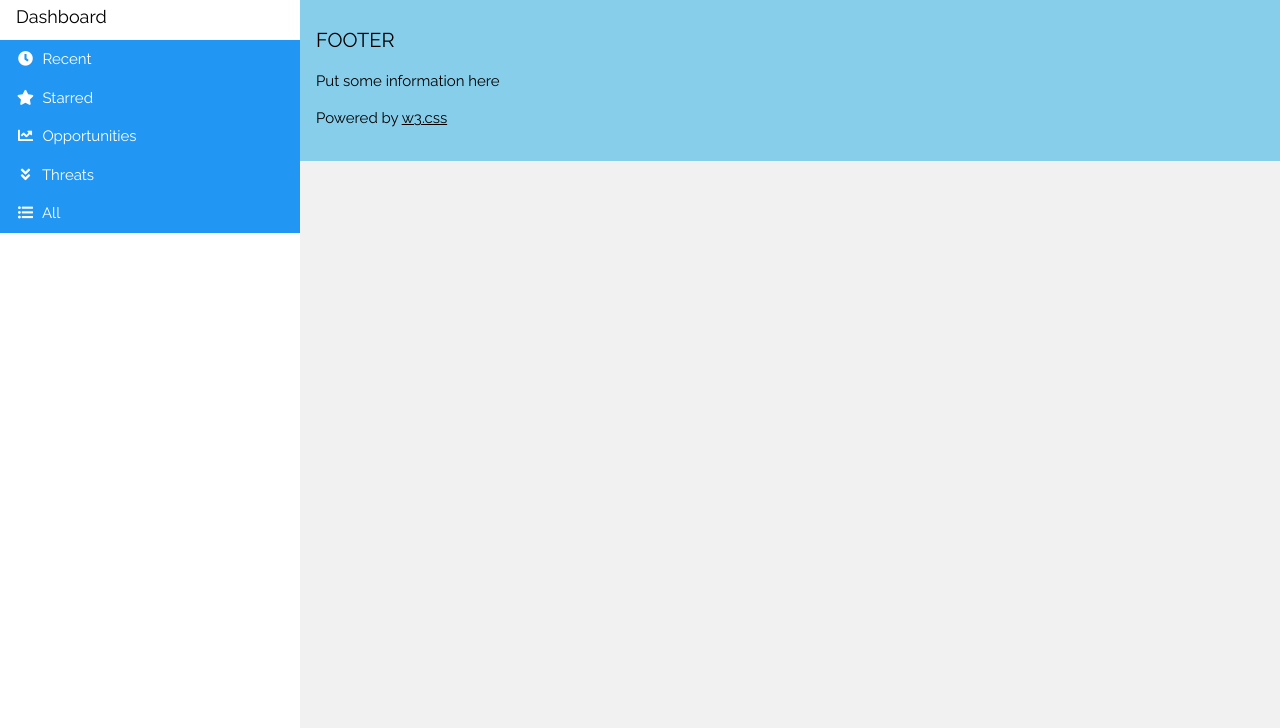
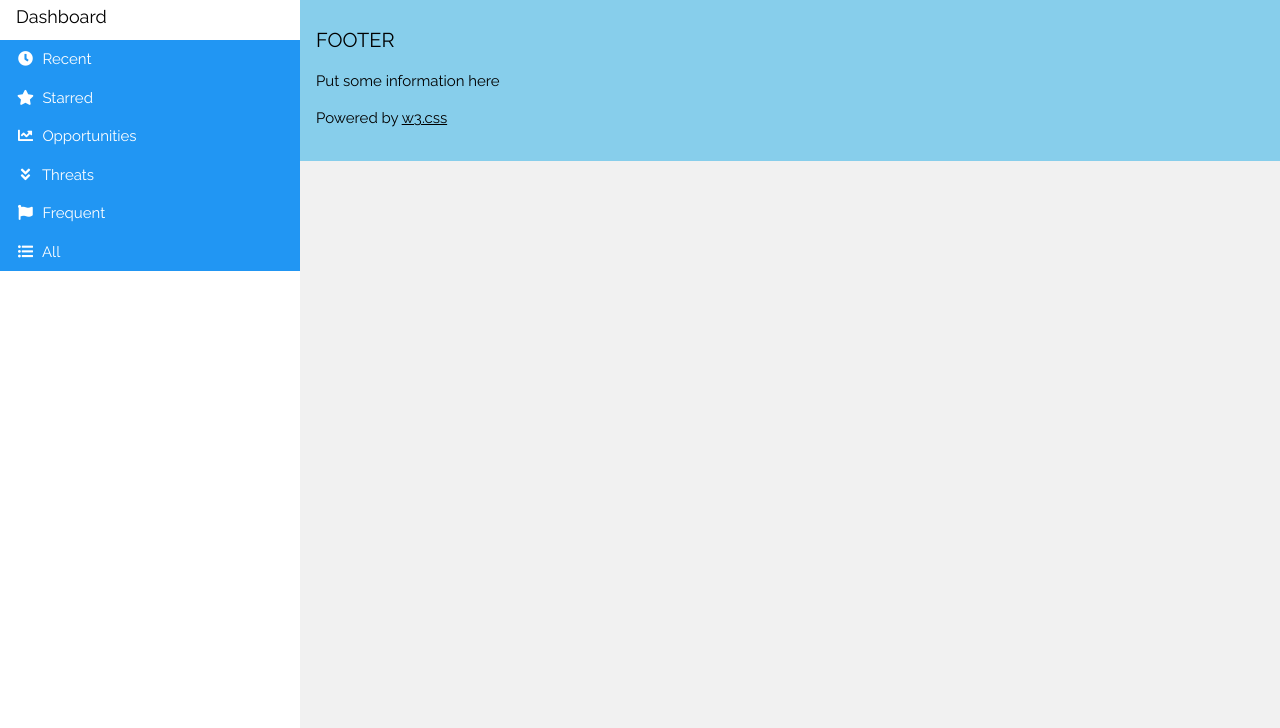
Before and after one commit to squarish-paper/segmented, a Django app: template main/templates/dashboard.html in a window 1280 px wide. Shown: the part 175-903 px from the top of the page. Run offline with Django 3.2, Linux system fonts and the light colour scheme; the template is opened without the code that fills it, so the values that code supplies are empty; some libraries are stand-ins or nearby versions.

Commit message:
Added 'frequent' TODO

```diff
--- a/main/templates/dashboard.html
+++ b/main/templates/dashboard.html
@@ -42,6 +42,7 @@ html,body,h1,h2,h3,h4,h5 {font-family: "Raleway", sans-serif}
       <a href="#" class="w3-bar-item w3-button w3-padding w3-blue"><i class="fa fa-star fa-fw"></i>  Starred</a>
       <a href="#" class="w3-bar-item w3-button w3-padding w3-blue"><i class="fa fa-chart-line fa-fw"></i>  Opportunities</a>
       <a href="#" class="w3-bar-item w3-button w3-padding w3-blue"><i class="fa fa-angle-double-down fa-fw"></i>  Threats</a>
+      <a href="#" class="w3-bar-item w3-button w3-padding w3-blue"><i class="fa fa-flag fa-fw"></i>  Frequent</a>
       <a href="#" class="w3-bar-item w3-button w3-padding w3-blue"><i class="fa fa-list-ul fa-fw"></i>  All</a>
     </div>
   </nav>
```
